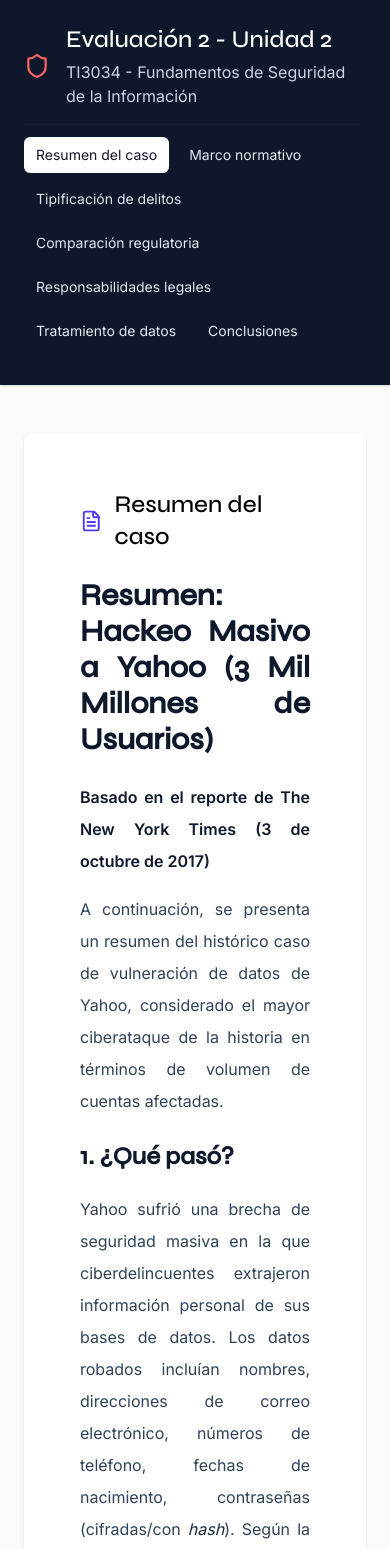
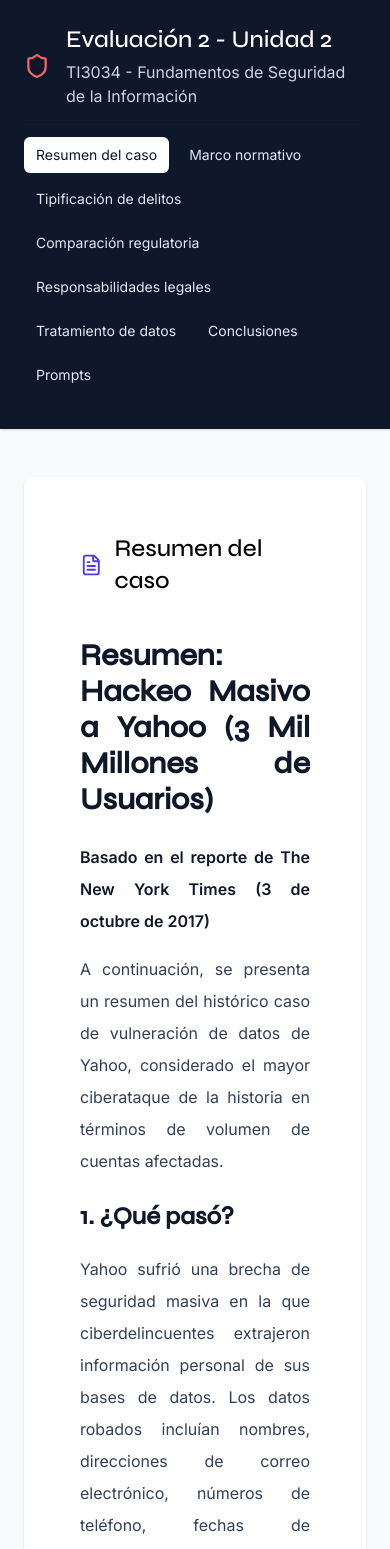
Before and after one commit to Souvlisa/informe_lozlui, a React (Vite) app: page / in a window 390 px wide. Shown: the top 1549 px of the page. Built offline with nearby package versions, Linux system fonts and the light colour scheme.

Commit message:
Se mejoro el diseño responsivo en celulares

```diff
--- a/src/App.jsx
+++ b/src/App.jsx
@@ -21,6 +21,7 @@
     { key: 'responsabilidades', label: 'Responsabilidades legales', component: Responsabilidades },
     { key: 'datos', label: 'Tratamiento de datos', component: Datos },
     { key: 'conclusiones', label: 'Conclusiones', component: Conclusiones },
+    { key: 'prompts', label: 'Prompts', component: Prompts },
   ]
 
   const [active, setActive] = useState(sections[0].key)
--- a/src/components/MarkdownRenderer.jsx
+++ b/src/components/MarkdownRenderer.jsx
@@ -5,10 +5,14 @@
 
 export default function MarkdownRenderer({ content }) {
   return (
-    <div className="markdown-content prose prose-slate dark:prose-invert max-w-none">
-      <ReactMarkdown remarkPlugins={[remarkGfm]} rehypePlugins={[rehypeRaw]}>
-        {content}
-      </ReactMarkdown>
+    <div className="w-full">
+      <div className="overflow-x-auto">
+        <div className="markdown-content prose prose-slate dark:prose-invert max-w-none">
+          <ReactMarkdown remarkPlugins={[remarkGfm]} rehypePlugins={[rehypeRaw]}>
+            {content}
+          </ReactMarkdown>
+        </div>
+      </div>
     </div>
   )
 }
--- a/src/index.css
+++ b/src/index.css
@@ -52,7 +52,7 @@
 }
 
 .markdown-content table {
-  @apply w-full border-separate border-spacing-0 my-6 text-left overflow-hidden shadow-sm rounded-2xl;
+  @apply min-w-full table-auto border-separate border-spacing-0 my-6 text-left shadow-sm rounded-2xl;
 }
 
 .markdown-content thead {
```
